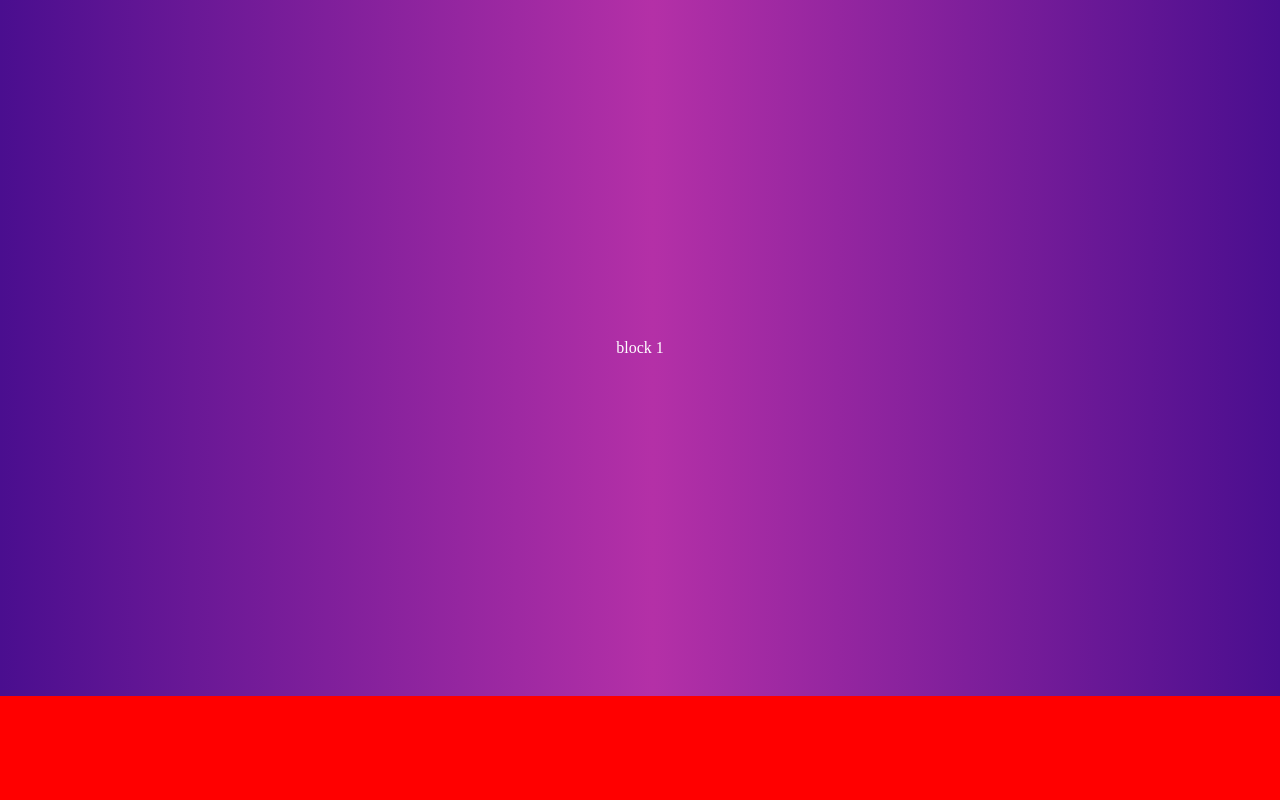
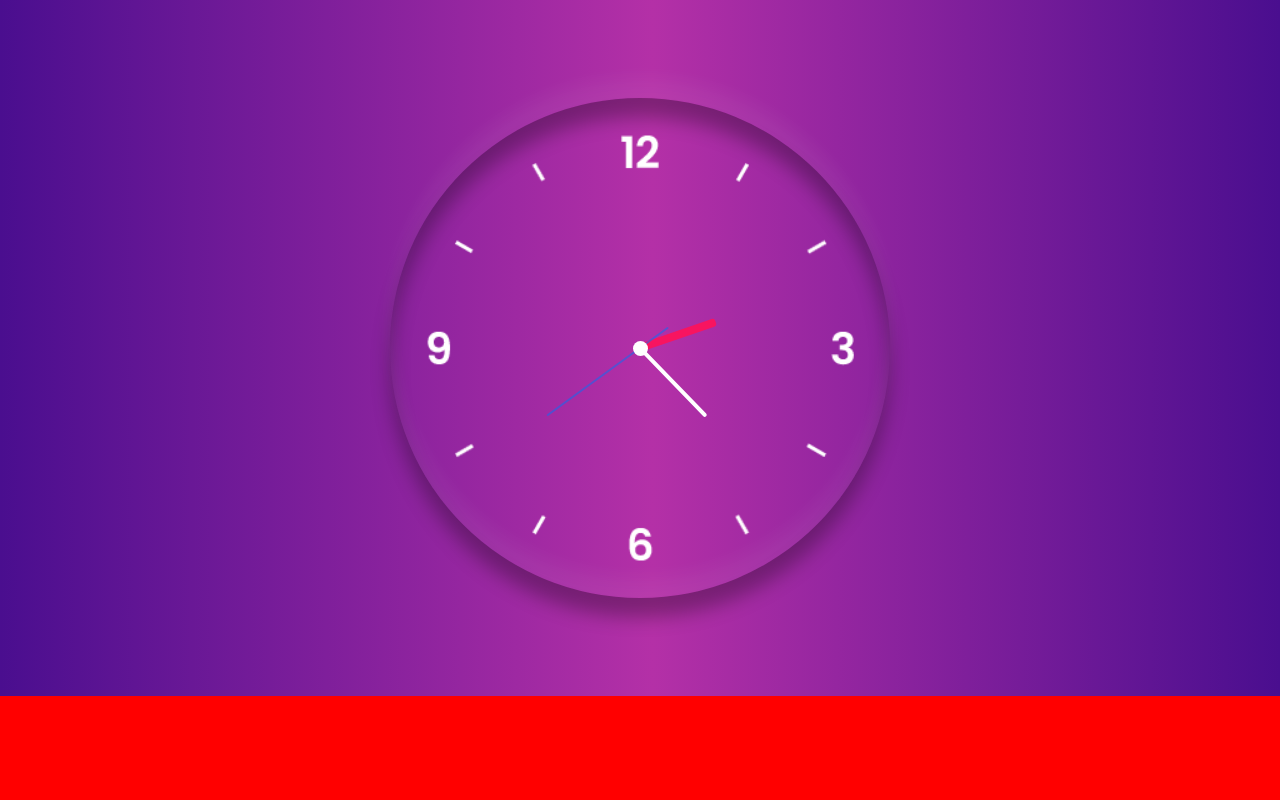
Before and after one commit to ashishmangla0/clockJs, a plain HTML site: page index.html in a window 1280 px wide. Shown: the top 800 px of the page. Drawn offline with Linux system fonts and the light colour scheme.

Commit message:
add  clock design

```diff
--- a/index.html
+++ b/index.html
@@ -1,14 +1,23 @@
 <!DOCTYPE html>
 <html lang="en">
+
 <head>
     <meta charset="UTF-8">
     <meta name="viewport" content="width=device-width, initial-scale=1.0">
     <title>Clock js</title>
     <link rel="stylesheet" href="style.css">
 </head>
+
 <body>
     <section class="block block--hero">
-block 1
+        <div class="clock">
+            <div class="clock__outer">
+                <div class="clock__hr"></div>
+                <div class="clock__min"></div>
+                <div class="clock__sec"></div>
+                    <div class="clock__in"></div>
+            </div>
+        </div>
     </section>
 
     <section class="block block--about">
@@ -21,4 +30,5 @@ block 1
 
 
 </body>
+
 </html>
--- a/main.js
+++ b/main.js
@@ -1,4 +1,7 @@
 const blockHero = document.querySelectorAll(".block--hero");
+const clockSec =  document.querySelector(".clock__sec");
+const clockMin =  document.querySelector(".clock__min");
+const clockHour =  document.querySelector(".clock__hr");
 const getCurrentTime = () => {
     let date = new Date();
     let hr = date.getHours();
@@ -8,5 +11,17 @@ const getCurrentTime = () => {
     console.log(`i am hour : ${hr}`);
     console.log(`i am Min : ${min}`);
     console.log(`i am Sec : ${sec}`);
+    let hrPosition = hr*360/12 + ((min * 360/60)/12) ;
+    let minPosition = (min * 360/60) + (sec* 360/60)/60;
+    let secPosition = sec * 360/60;
+
+    console.log(minPosition);
+console.log(`i am hour ${hrPosition}`);
+clockHour.setAttribute("style" , `transform:rotate(${hrPosition}deg)`) ;
+clockMin.setAttribute("style" , `transform:rotate(${minPosition}deg)`) ;
+   clockSec.setAttribute("style" , `transform:rotate(${secPosition}deg)`)
+
+
+
   };
   setInterval(getCurrentTime,1000);
--- a/style.css
+++ b/style.css
@@ -25,3 +25,69 @@ body{
     background: linear-gradient(90deg, #4a0e8f 0%, #b430a7 51%, #4a0e8f 100%);
     color: #ffffff;
 }
+.clock__outer{
+    height: 500px;
+    width:500px;
+    position: relative;
+    display:flex;
+    background: url(images/clock.png) no-repeat center center;
+    box-shadow: 0 -1.2em 1.2em rgba(255,255,255,.06),inset 0 -1.2em 1.2em rgba(255,255,255,.06),0 1.2em 1.2em rgba(0,0,0,.3),inset 0 1.2em 1.2em rgba(0,0,0,.3);
+    border-radius: 50%;
+    background-size: cover;
+    align-items: center;
+    justify-content: center;
+}
+.clock__in{
+    width: 15px;
+    height: 15px;
+    background: #fff;
+    border-radius: 50%;
+    z-index:9;
+}
+.clock__hr {
+    width: 160px;
+    height: 160px
+}
+.clock__min {
+    width: 190px;
+    height: 190px
+}
+.clock__sec {
+    width: 230px;
+    height: 230px
+}
+.clock__hr,.clock__min,.clock__sec {
+    display: flex;
+    justify-content: center;
+    position: absolute;
+    border-radius: 50%
+}
+
+
+.clock__hr:before {
+    content: '';
+    position: absolute;
+    width: 7.5px;
+    height: 80px;
+    background: #f81460;
+    z-index: 10;
+    border-radius: 2.8px
+}
+.clock__min::before{
+    content: '';
+    position: absolute;
+    width: 3.5px;
+    height: 100px;
+    background: #fff;
+    z-index: 11;
+    border-radius: 3px
+}
+.clock__sec:before {
+    content: '';
+    position: absolute;
+    width: 2px;
+    height: 150px;
+    background: #0075fa80;
+    z-index: 12;
+    border-radius: 3px
+}
```
Also changed, not shown: images/clock.png (added).
